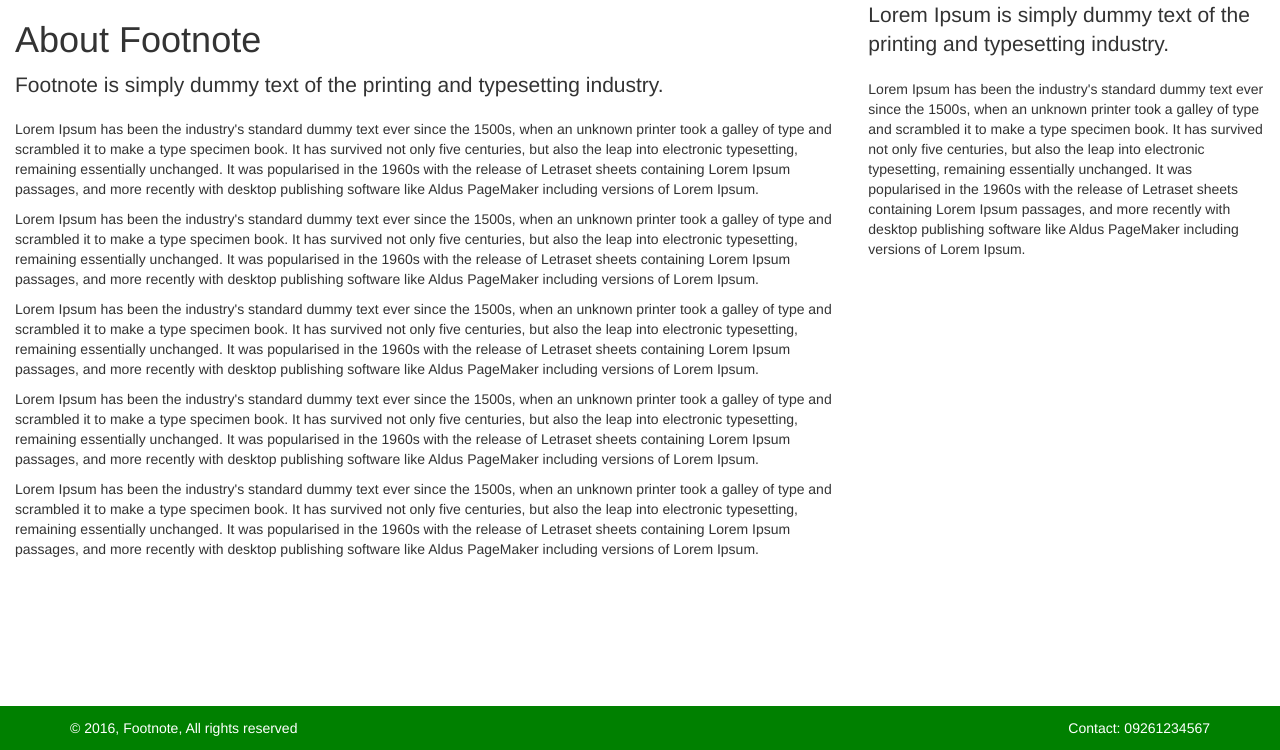
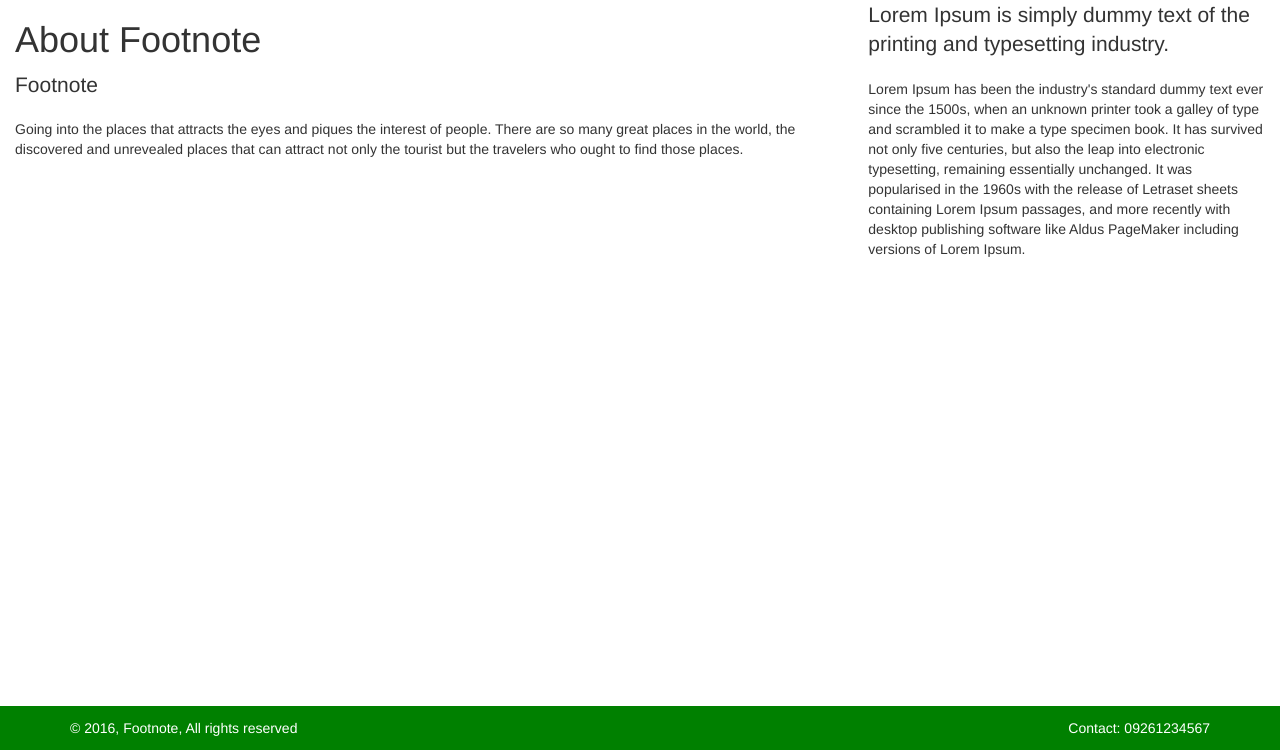
Before and after one commit to leomarbucud/fn, a PHP site: page /about.php in a window 1280 px wide. Shown: the part 50-800 px from the top of the page. Run offline with PHP 8.4, Linux system fonts and the light colour scheme; some libraries are stand-ins or nearby versions.

Commit message:
Splash and about

```diff
--- a/include/include.about.php
+++ b/include/include.about.php
@@ -4,12 +4,9 @@
 			<div class="row">
 				<div class="col-md-8">
 					<h1>About Footnote</h1>
-					<p class="lead">Footnote is simply dummy text of the printing and typesetting industry.</p>
-					<p>Lorem Ipsum has been the industry's standard dummy text ever since the 1500s, when an unknown printer took a galley of type and scrambled it to make a type specimen book. It has survived not only five centuries, but also the leap into electronic typesetting, remaining essentially unchanged. It was popularised in the 1960s with the release of Letraset sheets containing Lorem Ipsum passages, and more recently with desktop publishing software like Aldus PageMaker including versions of Lorem Ipsum.</p>
-					<p>Lorem Ipsum has been the industry's standard dummy text ever since the 1500s, when an unknown printer took a galley of type and scrambled it to make a type specimen book. It has survived not only five centuries, but also the leap into electronic typesetting, remaining essentially unchanged. It was popularised in the 1960s with the release of Letraset sheets containing Lorem Ipsum passages, and more recently with desktop publishing software like Aldus PageMaker including versions of Lorem Ipsum.</p>
-					<p>Lorem Ipsum has been the industry's standard dummy text ever since the 1500s, when an unknown printer took a galley of type and scrambled it to make a type specimen book. It has survived not only five centuries, but also the leap into electronic typesetting, remaining essentially unchanged. It was popularised in the 1960s with the release of Letraset sheets containing Lorem Ipsum passages, and more recently with desktop publishing software like Aldus PageMaker including versions of Lorem Ipsum.</p>
-					<p>Lorem Ipsum has been the industry's standard dummy text ever since the 1500s, when an unknown printer took a galley of type and scrambled it to make a type specimen book. It has survived not only five centuries, but also the leap into electronic typesetting, remaining essentially unchanged. It was popularised in the 1960s with the release of Letraset sheets containing Lorem Ipsum passages, and more recently with desktop publishing software like Aldus PageMaker including versions of Lorem Ipsum.</p>
-					<p>Lorem Ipsum has been the industry's standard dummy text ever since the 1500s, when an unknown printer took a galley of type and scrambled it to make a type specimen book. It has survived not only five centuries, but also the leap into electronic typesetting, remaining essentially unchanged. It was popularised in the 1960s with the release of Letraset sheets containing Lorem Ipsum passages, and more recently with desktop publishing software like Aldus PageMaker including versions of Lorem Ipsum.</p>
+					<p class="lead">Footnote</p>
+					<p>Going into the places that attracts the eyes and piques the interest of people. There are so many great places in the world, the discovered and unrevealed places that can attract not only the tourist but the travelers who ought to find those places. </p>
+
 				</div>
 				<div class="col-md-4">
 					<p class="lead">Lorem Ipsum is simply dummy text of the printing and typesetting industry. </p>
--- a/include/include.splash.php
+++ b/include/include.splash.php
@@ -29,7 +29,7 @@ $places = $db->rows($sql);
           <div class="container">
             <div class="carousel-caption">
               <h1>Enjoy traveling with your friends.</h1>
-              <p class="lead">Cras justo odio, dapibus ac facilisis in, egestas eget quam. Donec id elit non mi porta gravida at eget metus. Nullam id dolor id nibh ultricies vehicula ut id elit.</p>
+              <p class="lead">It’s always more fun to travel with friends!</p>
               <a class="btn btn-lg btn-primary" href="<?=$config['url']['base_path']?>/?register=true">Sign up today</a>
             </div>
           </div>
@@ -38,7 +38,7 @@ $places = $db->rows($sql);
           <div class="container">
             <div class="carousel-caption">
               <h1>Explore the Philippines.</h1>
-              <p class="lead">Cras justo odio, dapibus ac facilisis in, egestas eget quam. Donec id elit non mi porta gravida at eget metus. Nullam id dolor id nibh ultricies vehicula ut id elit.</p>
+              <p class="lead">Philippines has 7,000 tropical islands, come and visit Philippine’s best tourist spot.</p>
               <a class="btn btn-lg btn-primary" href="<?=$config['url']['base_path']?>/destinations.php">View Destinations</a>
             </div>
           </div>
```
